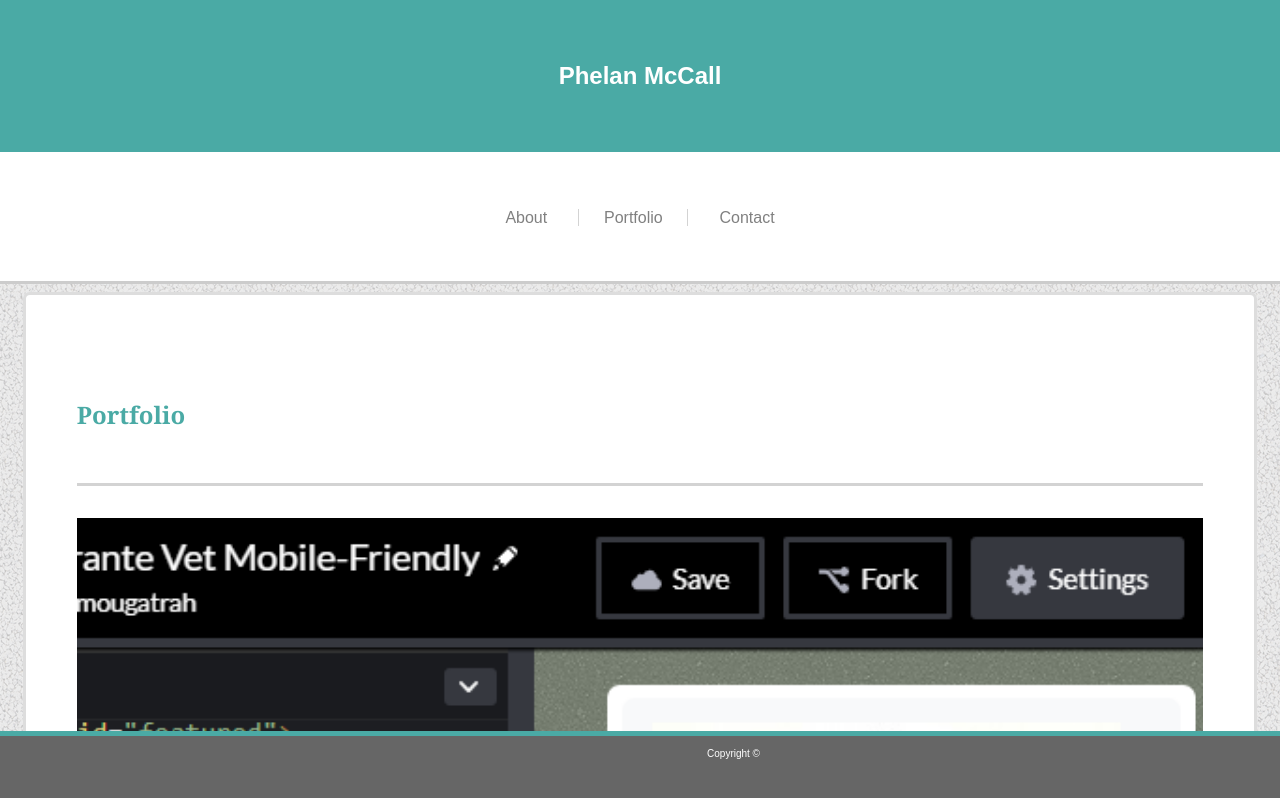
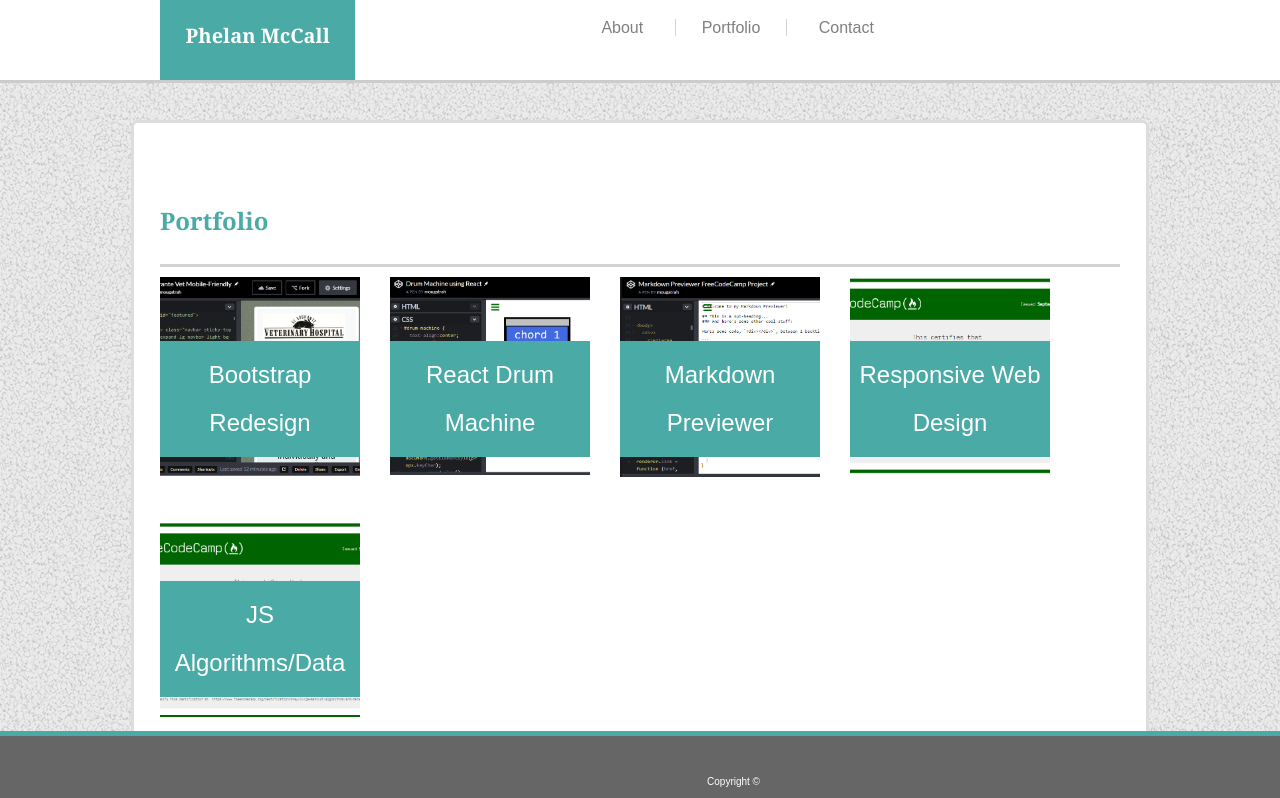
Before and after one commit to mougatrah/Responsive-Portfolio, a plain HTML site: page portfolio.html in a window 1280 px wide. Shown: the top 798 px of the page. Drawn offline with Linux system fonts and the light colour scheme.

Commit message:
Got 2 out of 3 responding

```diff
--- a/assets/css/style.css
+++ b/assets/css/style.css
@@ -1,41 +1,41 @@
+html {
+  height: 100%;
+  margin: 0;
+  padding: 0;
+}
 
-html,
 body {
-  display: flex;
-  flex-direction: column;
+  position: relative;
   color: #777777;
   font-family: Arial, Helvetica, sans-serif;
   text-align: center;
   background-image: url("../images/gravel.png");
   font-size: x-large;
+  min-height: 100%;
   line-height: 100%;
 }
 
-* {
-  margin: 0;
-  padding: 0;
-}
-
-h2{
+h2 {
   font-size: x-large;
   font-weight: bold;
 }
 
 nav {
   position: static;
+  top: 0;
+  left: 0;
   z-index: 1100;
   border-bottom: solid #ccc;
-
 }
 
-nav a{
+nav a {
   font-family: Arial, Helvetica, sans-serif;
   color: gray;
   text-decoration: none;
   background-color: none;
 }
 
-nav a:hover{
+nav a:hover {
   color: white;
   background-color: #4aaaa5;
 }
@@ -44,30 +44,27 @@ header {
   font-family: Georgia, "Times New Roman", Times, serif;
 }
 
-
 p {
   margin: 1vh;
 }
 
 footer {
-  position: fixed;
-  bottom: 0px;
+  position: absolute;
+  bottom: 0;
+  text-align: center;
   width: 100%;
   height: 8vh;
   border-top: solid thick #4aaaa5;
   background-color: #666;
   overflow: hidden;
-
 }
 
-footer p{
-  text-align: center;
+footer p {
   position: absolute;
   bottom: 40%;
   right: 40%;
   color: white;
   font-size: x-small;
-
 }
 footer a {
   text-decoration: none;
@@ -89,7 +86,7 @@ img {
   margin-right: 1vw;
 }
 
-#myImage{
+#myImage {
   width: 50%;
   height: auto;
   overflow: hidden;
@@ -101,19 +98,16 @@ img {
   padding: 5%;
   color: white;
   background-color: #4aaaa5;
-
 }
 
 #header-links {
   background-color: white;
   padding: 4% 2%;
-
 }
-#header-links a{
+#header-links a {
   font-size: medium;
   margin: 0 auto;
   padding: 0% 2%;
-
 }
 
 #header-links :nth-child(2) {
@@ -129,7 +123,7 @@ img {
   width: 88vw;
   margin: 0 auto;
   margin-top: 1vh;
-  padding: 4%;
+  padding: 4vh 4vw 8vh 4vw;
   border: solid #ddd;
   flex: 1 0 auto;
   border-radius: 7px;
@@ -143,8 +137,10 @@ img {
 }
 
 #section section {
+  display: flow-root;
   margin-top: 4vh;
 }
+
 
 #contact-form {
   display: flex;
@@ -153,9 +149,8 @@ img {
   color: gray;
 }
 
-#message{
+#message {
   height: 10vh;
-  max-length: 255;
 }
 
 #submit {
@@ -168,8 +163,7 @@ img {
   background-color: #4aaaa5;
 }
 
-
-.container{
+.container {
   width: 100vw;
   margin: 0 auto;
 }
@@ -196,14 +190,220 @@ img {
   padding-top: 1%;
   padding-bottom: 1%;
   background-color: #4aaaa5;
-
 }
 
-.portfolio_images:hover{
+.portfolio_images:hover {
   box-shadow: 10px 10px 8px teal;
 }
 
-.portfolio_images img{
+.portfolio_images img {
   height: auto;
   width: 100%;
 }
+
+@media screen and (min-width: 768px) {
+
+  html,
+  body {
+    display: flex;
+    flex-direction: column;
+    color: #777777;
+    font-family: Arial, Helvetica, sans-serif;
+    text-align: center;
+    height: 100%;
+    background-image: url("../images/gravel.png");
+    line-height: 2;
+  }
+
+  * {
+    margin: 0;
+    padding: 0;
+  }
+
+  h2 {
+    font-weight: bold;
+    font-size: 24px;
+  }
+  nav {
+    display: flex;
+    position: fixed;
+    z-index: 1001;
+    border-bottom: solid #ccc;
+    height: 10vh;
+    width: 100%;
+
+    background-color: #ffffff;
+    font-family: Georgia, "Times New Roman", Times, serif;
+  }
+
+  nav a {
+    font-family: Arial, Helvetica, sans-serif;
+    color: gray;
+    padding: 0% 2% 0 2%;
+    text-decoration: none;
+    background-color: white;
+  }
+
+  nav a:hover {
+    color: white;
+    background: #4aaaa5;
+  }
+
+  header {
+    font-family: Georgia, "Times New Roman", Times, serif;
+  }
+
+  p {
+    margin-top: 1vh;
+  }
+
+  footer {
+    display: flex;
+    position: fixed;
+    bottom: 0;
+    width: 100%;
+    height: 8vh;
+    justify-content: center;
+    border-top: solid thick #4aaaa5;
+    background-color: #666;
+    overflow: hidden;
+  }
+
+  footer p {
+    text-align: center;
+    position: absolute;
+    bottom: 0;
+    color: white;
+    font-size: x-small;
+  }
+  footer a {
+    text-decoration: none;
+    align-self: flex-end;
+    color: white;
+    margin: 1%;
+    padding: 0% 3% 0% 3%;
+  }
+
+  footer a:hover {
+    background-color: #4aaaa5;
+  }
+
+  img {
+    float: left;
+    width: auto;
+    height: auto;
+    margin-bottom: 1vh;
+    margin-right: 1vw;
+  }
+
+  #logo {
+    color: white;
+    float: left;
+    height: 5vh;
+
+    padding: 2vh 2vw 3vh 2vw;
+    font-size: 20px;
+    background-color: #4aaaa5;
+  }
+
+  #header-links {
+    text-align: center;
+    padding-top: 2vh;
+    display: inline;
+
+    background-color: white;
+  }
+  #header-links a {
+    padding: 0vh 2vw;
+  }
+
+  #header-links :nth-child(2) {
+    border-left: solid thin lightgray;
+    border-right: solid thin lightgray;
+  }
+
+  #section {
+    text-align: left;
+    color: black;
+    background: #fff;
+    height: auto;
+    width: 960px;
+
+    margin: 0 auto;
+    margin-top: 15vh;
+    margin-bottom: 10vh;
+    padding: 2%;
+    border: solid #ddd;
+    flex: 1 0 auto;
+  }
+
+  #section header h2 {
+    text-align: left;
+    color: #4aaaa5;
+    padding-bottom: 2%;
+    border-bottom: solid lightgray;
+  }
+
+  #section section {
+    margin-top: 10px;
+  }
+
+  #contact-form {
+    display: flex;
+    flex-direction: column;
+    text-align: left;
+    color: gray;
+  }
+
+  #message {
+    height: 10vh;
+  }
+
+  #submit {
+    margin-top: 1%;
+    color: white;
+    float: left;
+    width: fit-content;
+    padding: 1% 3% 1% 3%;
+    font-size: 24;
+    background-color: #4aaaa5;
+  }
+
+  .container {
+    width: 960px;
+    margin: 0 auto;
+  }
+
+  .label {
+    margin-top: 1%;
+  }
+
+  .portfolio_images {
+    position: relative;
+    float: left;
+    margin-bottom: 40px;
+    margin-right: 30px;
+    height: 200px;
+    width: 200px;
+  }
+
+  .portfolio_images div {
+    position: absolute;
+    bottom: 10%;
+    width: 200px;
+    color: white;
+    text-align: center;
+    padding-top: 10px;
+    padding-bottom: 10px;
+    background-color: #4aaaa5;
+  }
+
+  .portfolio_images:hover {
+    box-shadow: 10px 10px 8px teal;
+  }
+
+  .portfolio_images img {
+    height: auto;
+    width: 100%;
+  }
+}
```
Also changed, not shown: contact.html (+6 -6 lines), index.html (+4 -4 lines), portfolio.html (+19 -7 lines).
